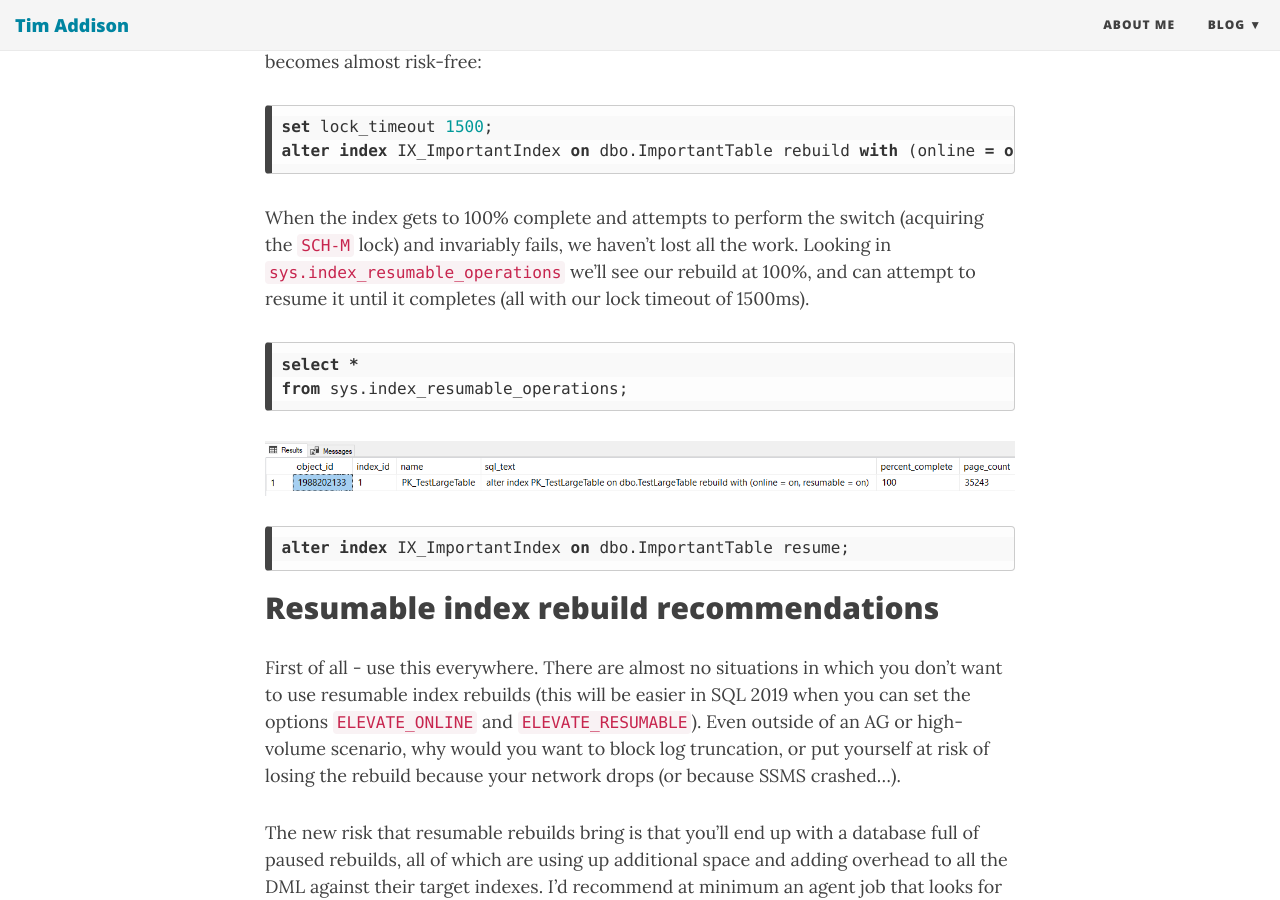
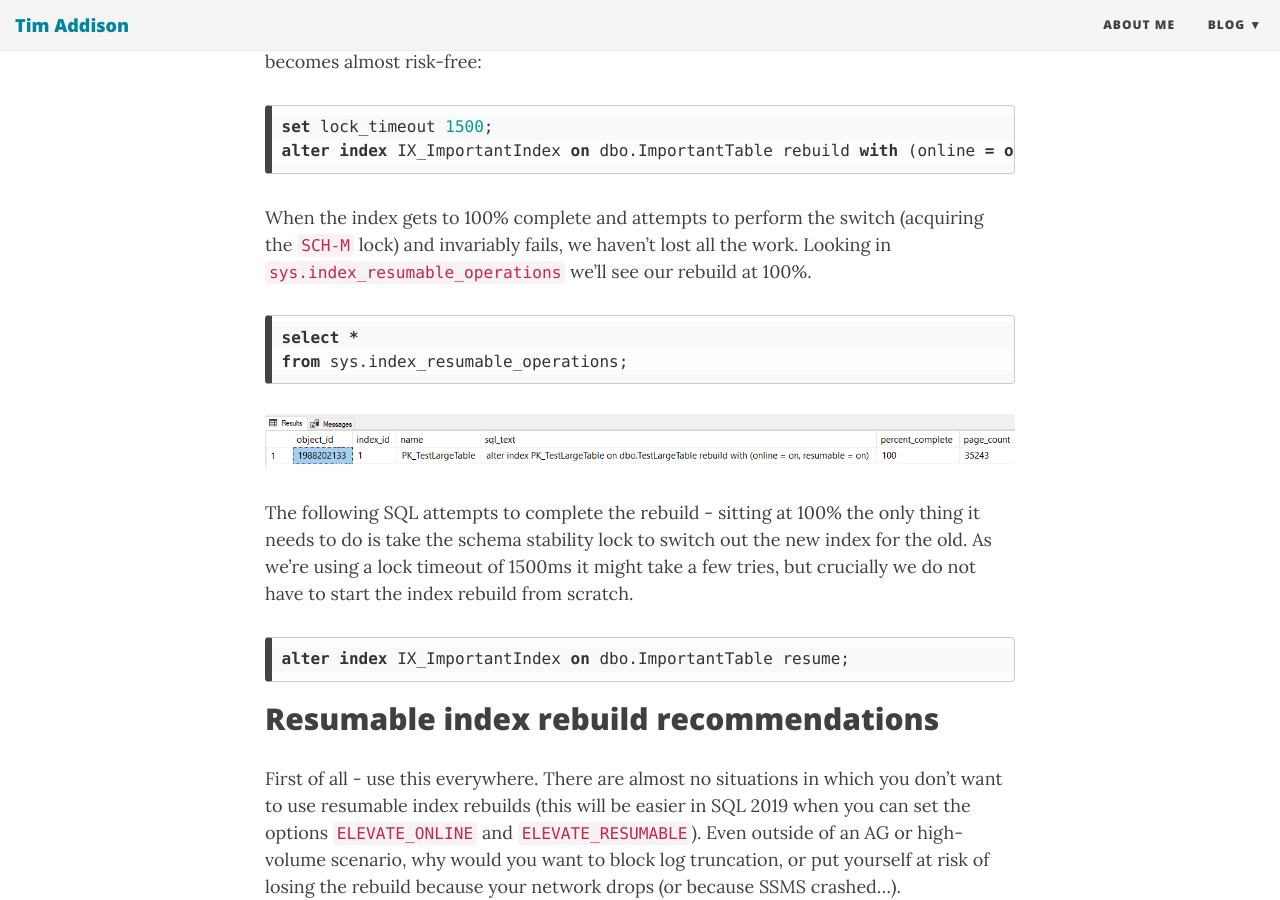
Before and after one commit to taddison/tjaddison.com, a Jekyll site: the page built from _posts/2018/2018-11-16-Resumable-online-index-rebuilds-sql2017s-silver-bullet.md, in a window 1280 px wide and 900 px high, scrolled down 2711 px. Built offline with Jekyll 4.4.1, drawn with Linux system fonts in a browser that asks for light colours; nearby versions of some CDN libraries.

Commit message:
Explain the resume sql

````diff
--- a/_posts/2018/2018-11-16-Resumable-online-index-rebuilds-sql2017s-silver-bullet.md
+++ b/_posts/2018/2018-11-16-Resumable-online-index-rebuilds-sql2017s-silver-bullet.md
@@ -58,7 +58,7 @@ set lock_timeout 1500;
 alter index IX_ImportantIndex on dbo.ImportantTable rebuild with (online = on, resumable = on);
 ```
 
-When the index gets to 100% complete and attempts to perform the switch (acquiring the `SCH-M` lock) and invariably fails, we haven't lost all the work.  Looking in `sys.index_resumable_operations` we'll see our rebuild at 100%, and can attempt to resume it until it completes (all with our lock timeout of 1500ms).
+When the index gets to 100% complete and attempts to perform the switch (acquiring the `SCH-M` lock) and invariably fails, we haven't lost all the work.  Looking in `sys.index_resumable_operations` we'll see our rebuild at 100%.
 
 ```sql
 select *
@@ -66,6 +66,8 @@ from sys.index_resumable_operations;
 ```
 
 ![Paused index rebuild](/assets/2018/2018-11-16/IndexRebuildPaused.png)
+
+The following SQL attempts to complete the rebuild - sitting at 100% the only thing it needs to do is take the schema stability lock to switch out the new index for the old.  As we're using a lock timeout of 1500ms it might take a few tries, but crucially we do not have to start the index rebuild from scratch.
 
 ```sql
 alter index IX_ImportantIndex on dbo.ImportantTable resume;
````
